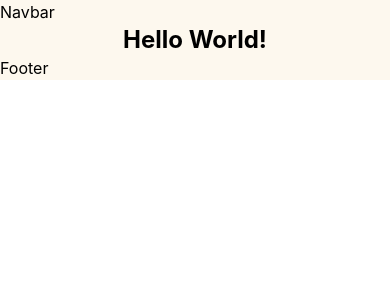
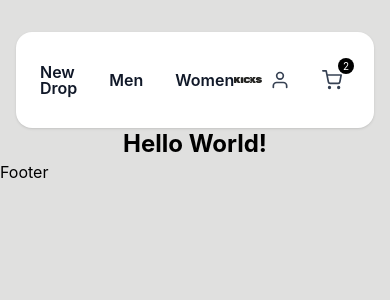
Before and after one commit to tareqhasan382/ecommerce-store, a React (Vite) app: page / in a window 390 px wide. Shown: the top 300 px of the page. Built offline with nearby package versions, Linux system fonts and the light colour scheme.

Commit message:
feat: implement responsive Navbar with Figma

```diff
--- a/index.html
+++ b/index.html
@@ -3,6 +3,10 @@
   <head>
     <meta charset="UTF-8" />
     <link rel="icon" type="image/svg+xml" href="/vite.svg" />
+    <link
+  href="https://fonts.googleapis.com/css2?family=Rubik:wght@400;500;600;700&display=swap"
+  rel="stylesheet"
+/>
     <meta name="viewport" content="width=device-width, initial-scale=1.0" />
     <title>ecommerce-store</title>
   </head>
--- a/package.json
+++ b/package.json
@@ -14,6 +14,7 @@
     "@tailwindcss/vite": "^4.2.0",
     "react": "^19.2.0",
     "react-dom": "^19.2.0",
+    "react-icons": "^5.5.0",
     "react-redux": "^9.2.0",
     "react-router-dom": "^7.13.0",
     "react-toastify": "^11.0.5",
--- /dev/null
+++ b/src/Components/Container.tsx
@@ -0,0 +1,16 @@
+import type { ReactNode } from "react";
+
+interface ContainerProps {
+  children: ReactNode;
+  className?: string;
+}
+
+const Container = ({ children, className = "" }: ContainerProps) => {
+  return (
+    <div className={`mx-auto w-full max-w-[1320px] px-4 sm:px-6 lg:px-8 ${className}`}>
+      {children}
+    </div>
+  );
+};
+
+export default Container;
--- a/src/Components/Navbar.tsx
+++ b/src/Components/Navbar.tsx
@@ -1,9 +1,69 @@
-
+import Container from "./Container";
+import Logo from "../assets/Logo.svg";
+import { FiSearch, FiUser, FiShoppingCart } from "react-icons/fi";
 
 const Navbar = () => {
+  const navTextClass =
+    "cursor-pointer font-rubik text-[16px] font-semibold leading-[16px] tracking-normal text-gray-900 transition hover:text-gray-600";
+
   return (
-    <div>Navbar</div>
-  )
-}
+    <nav className="w-full">
+      <Container>
+        <div className="flex h-[96px] items-center justify-between rounded-2xl bg-white px-6 shadow-sm">
 
-export default Navbar
+          {/* Left side */}
+          <div className="flex items-center gap-8">
+            <p className={navTextClass}>New Drop</p>
+            <p className={navTextClass}>Men</p>
+            <p className={navTextClass}>Women</p>
+          </div>
+
+          {/* Middle (Logo) */}
+          <div className="flex items-center">
+            <img
+              src={Logo}
+              alt="Zavisoft Logo"
+              className="h-[32px] w-[128px] object-contain cursor-pointer"
+            />
+          </div>
+
+          {/* Right side */}
+          <div className="flex items-center gap-4">
+
+            {/* Search input */}
+            <div className="relative hidden md:block">
+              <FiSearch className="absolute left-3 top-1/2 -translate-y-1/2 text-gray-400" />
+              <input
+                type="search"
+                placeholder="Search products"
+                className="h-10 w-[220px] rounded-full border border-gray-200 bg-gray-50 pl-10 pr-4 text-sm text-gray-900 placeholder-gray-400 transition focus:border-gray-300 focus:outline-none focus:ring-2 focus:ring-gray-100"
+              />
+            </div>
+
+            {/* User */}
+            <button
+              aria-label="User account"
+              className="rounded-full p-2 transition hover:bg-gray-100"
+            >
+              <FiUser className="h-5 w-5 text-gray-700" />
+            </button>
+
+            {/* Cart */}
+            <button
+              aria-label="Shopping cart"
+              className="relative rounded-full p-2 transition hover:bg-gray-100"
+            >
+              <FiShoppingCart className="h-5 w-5 text-gray-700" />
+              <span className="absolute -top-1 -right-1 flex h-4 w-4 items-center justify-center rounded-full bg-black text-[10px] text-white">
+                2
+              </span>
+            </button>
+
+          </div>
+        </div>
+      </Container>
+    </nav>
+  );
+};
+
+export default Navbar;
--- a/src/main.tsx
+++ b/src/main.tsx
@@ -9,7 +9,7 @@ import { ToastContainer } from "react-toastify";
 
 createRoot(document.getElementById('root')!).render(
   <StrictMode>
-                <ToastContainer />
-            <RouterProvider router={routes} />
+    <ToastContainer />
+    <RouterProvider router={routes} />
   </StrictMode>,
 )
--- a/src/routes/Layout.tsx
+++ b/src/routes/Layout.tsx
@@ -3,18 +3,22 @@ import Footer from "../Components/Footer";
 import Navbar from "../Components/Navbar";
 
 const Layout = () => {
-    return (
-        <div className="bg-[#FDF8EE] w-full h-auto overflow-hidden">
-            {/*<div className="shadow fixed bg-[#FDF8EE] text-white top-0 z-50 w-full ">*/}
-            {/*  pt-[90px] bg-[#FDF8EE]  /!*<Navbar />*!/*/}
-            {/*</div>*/}
-            <Navbar/>
-            <div className="mx-auto w-full h-full ">
-                <Outlet></Outlet>
-            </div>
-            <Footer/>
-        </div>
-    );
+  return (
+    <div className="min-h-screen w-full bg-[#e0e0df] overflow-hidden">
+
+      {/* Top spacing wrapper */}
+      <div className="pt-[32px]">
+        <Navbar />
+      </div>
+
+      {/* Page content */}
+      <main className="mx-auto w-full">
+        <Outlet />
+      </main>
+
+      <Footer />
+    </div>
+  );
 };
 
 export default Layout;
```
Also changed, not shown: src/assets/Logo.svg (added), 1 other file (tests, documents, lock files or other folders).
